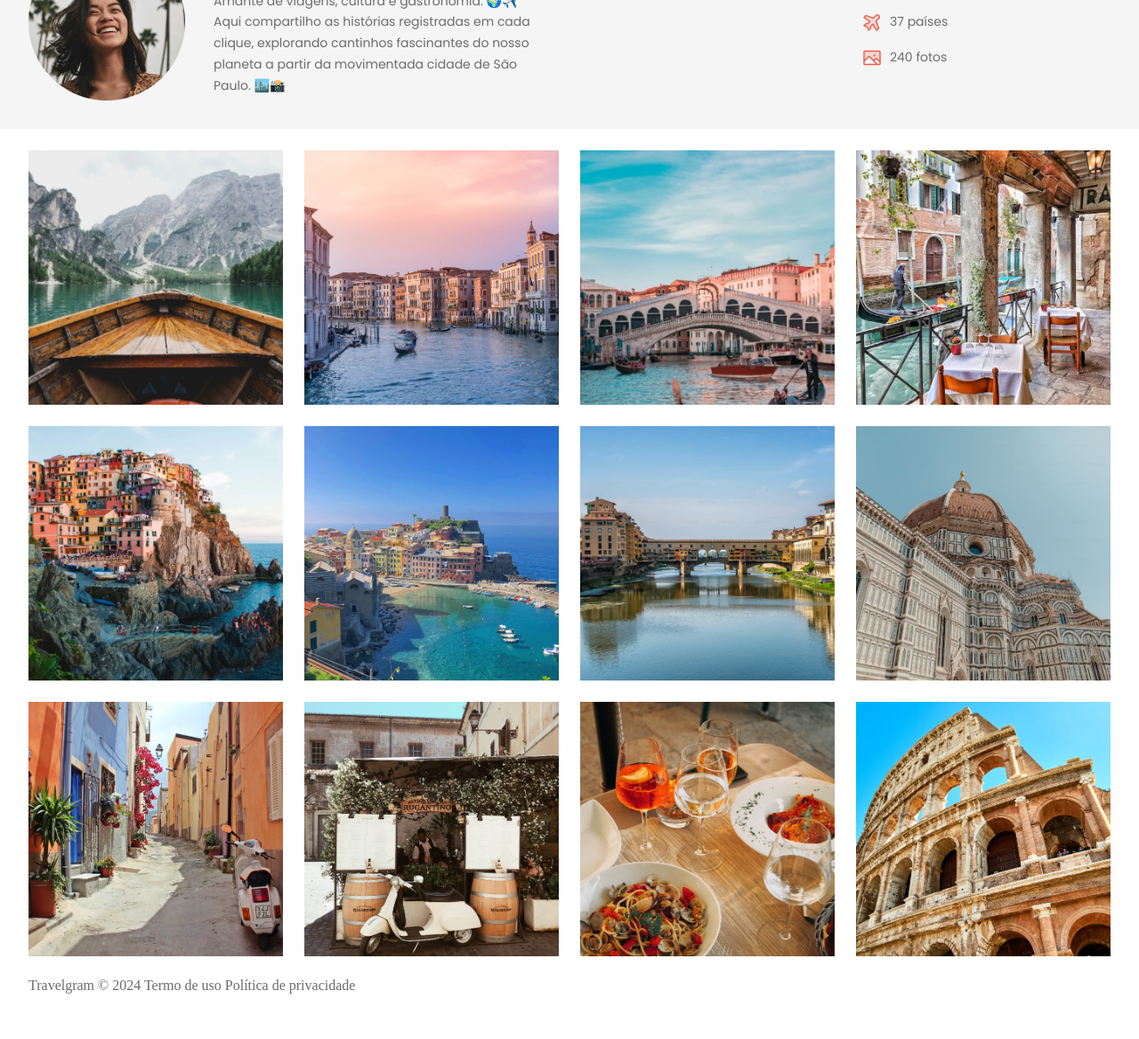
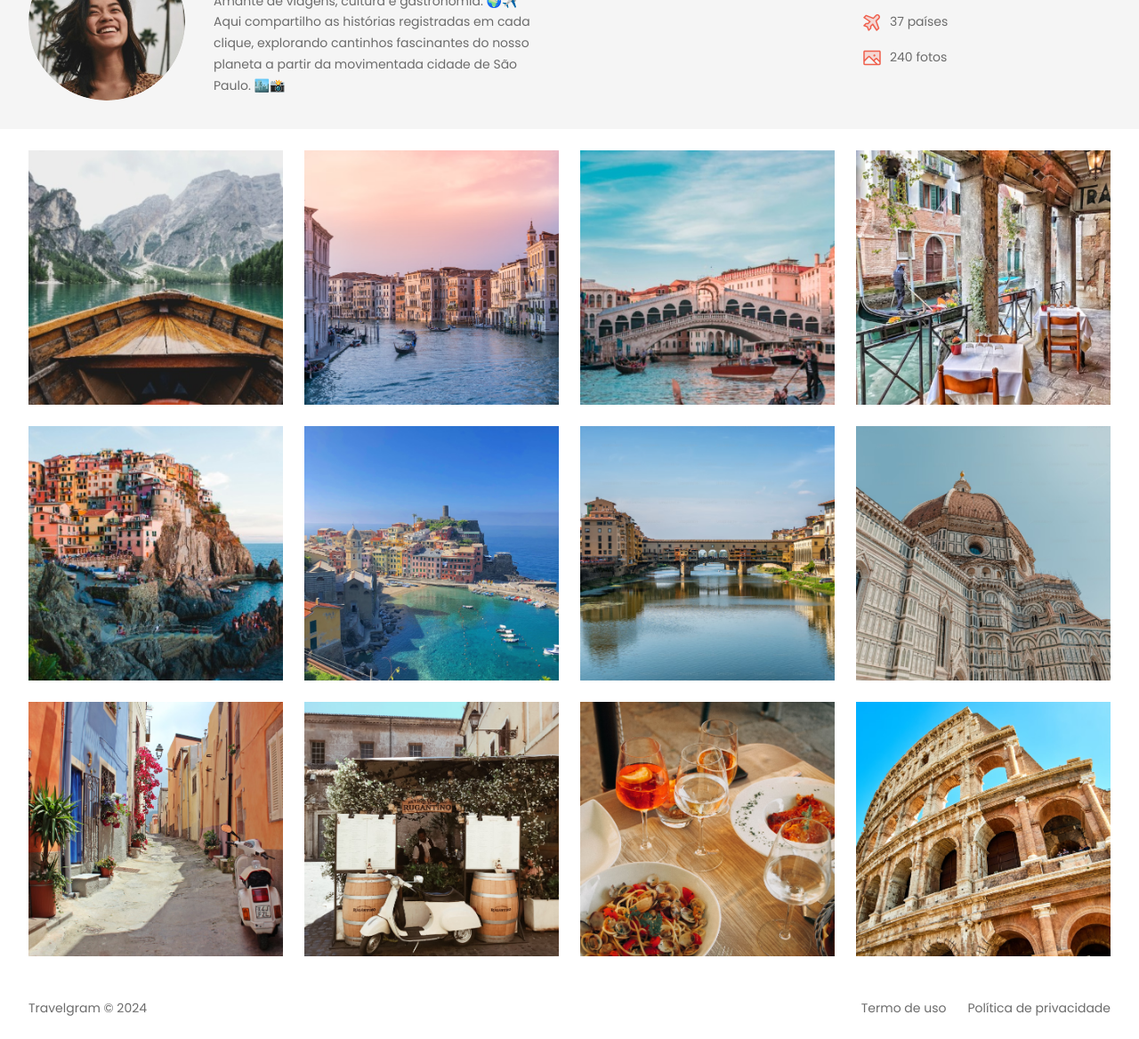
Before and after one commit to dnl-dv/Projeto-Travelgramm, a plain HTML site: page index.html in a window 1280 px wide. Shown: the part 191-1359 px from the top of the page at 89% size. Before the commit the page ends 1308 px from the top, so only its background shows below. Drawn offline with Linux system fonts and the light colour scheme.

Commit message:
Ajustes Finais

```diff
--- /dev/null
+++ b/styles/footer.css
@@ -0,0 +1,10 @@
+footer {
+    display: flex;
+    padding-block: 24px;
+    gap: 24px;
+    font: 14px/150% var(--font-family);
+}
+
+footer span:nth-child(1) {
+    margin-right: auto;
+}
--- a/styles/global.css
+++ b/styles/global.css
@@ -2,7 +2,6 @@
     margin: 0;
     padding: 0;
     box-sizing: border-box;
-    /* font-family: "Poppins", sans-serif; */
 }
 
 :root {
--- a/styles/header.css
+++ b/styles/header.css
@@ -17,6 +17,13 @@ header .container {
 
 #profile > div {
     max-width: 384px;
+}
+
+#profile img {
+    width: 176px;
+    height: 176px;
+    object-fit: cover;
+    border-radius: 50%;
 }
 
 #profile h1 {
--- a/styles/index.css
+++ b/styles/index.css
@@ -2,3 +2,4 @@
 @import url(nav.css);
 @import url(header.css);
 @import url(main.css);
+@import url(footer.css);
```
Also changed, not shown: index.html (+2 -1 lines).
